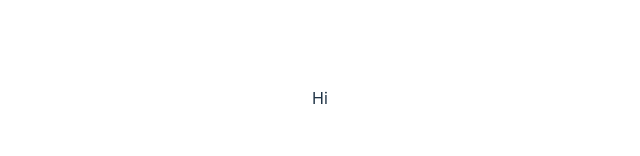
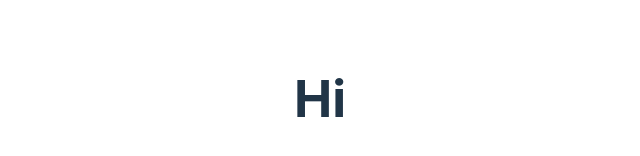
Before and after one commit to OXplakhoa/practice-hook, a React (Vite) app: page / in a window 1280 px wide. Shown: the part 302-458 px from the top of the page, without its empty margins (320-960 px from the left). Built offline with nearby package versions, Linux system fonts and the light colour scheme.

Commit message:
Add useClick

```diff
--- a/src/App.jsx
+++ b/src/App.jsx
@@ -1,15 +1,14 @@
 import './App.css';
-import { useTitle } from './utils/useTitle';
+import { useClick } from './utils/useClick';
 
 
 
 function App() {
-  const titleUpdate = useTitle("Loading...");
-  setTimeout(() => titleUpdate("Practice Hooks"),5000);
+  const sayHello = () => console.log("Say hello")
+  const title = useClick(sayHello);
   return (
     <>
-      <div>Hi</div>
-
+      <h1 ref={title}>Hi</h1>
     </>
   );
 }
--- /dev/null
+++ b/src/utils/useClick.jsx
@@ -0,0 +1,16 @@
+import { useEffect, useRef } from 'react';
+export const useClick = (onClick) => {
+    if(typeof onClick !== "function") return;
+    const element = useRef();
+    useEffect(() => {
+      if(element.current){
+        element.current.addEventListener("click", onClick);
+      }
+      return () => {
+        if(element.current){
+          element.current.removeEventListener("click", onClick);
+        }
+      }
+    },[]);
+    return element;
+  }
```
